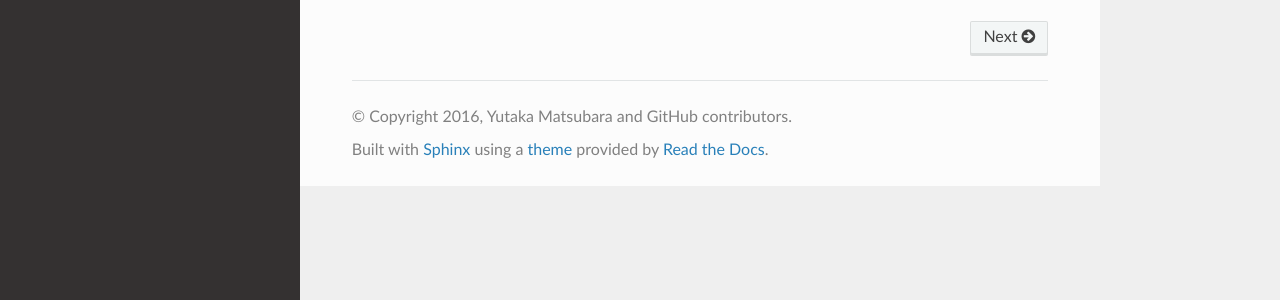
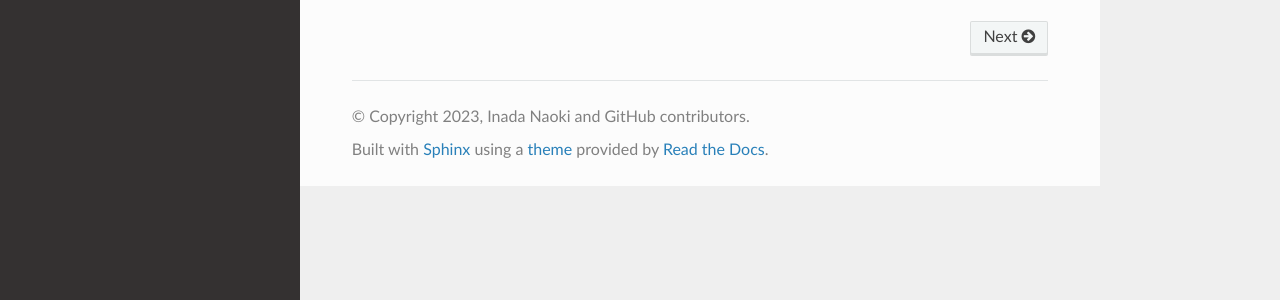
Before and after one commit to PyMySQL/PyMySQL, a Sphinx documentation site: the page built from docs/source/index.rst, in a window 1280 px wide. Shown: the part 548-848 px from the top of the page. Built offline with Sphinx 7.4.7 and the Read the Docs theme 2.0.0, drawn with Linux system fonts in a browser that asks for light colours.

Commit message:
update document settings

```diff
--- a/docs/source/conf.py
+++ b/docs/source/conf.py
@@ -30,7 +30,7 @@
 # ones.
 extensions = [
     "sphinx.ext.autodoc",
-    "sphinx.ext.intersphinx",
+    "sphinx_rtd_theme",
 ]
 
 # Add any paths that contain templates here, relative to this directory.
@@ -47,7 +47,7 @@
 
 # General information about the project.
 project = "PyMySQL"
-copyright = "2016, Yutaka Matsubara and GitHub contributors"
+copyright = "2023, Inada Naoki and GitHub contributors"
 
 # The version info for the project you're documenting, acts as replacement for
 # |version| and |release|, also used in various other places throughout the
@@ -103,6 +103,7 @@
 # a list of builtin themes.
 # html_theme = "default"
 html_theme = "sphinx_rtd_theme"
+
 
 # Theme options are theme-specific and customize the look and feel of a theme
 # further.  For a list of options available for each theme, see the
```
